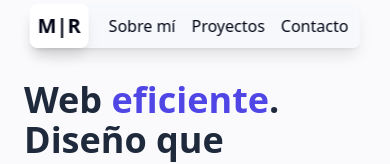
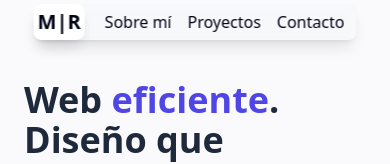
Before and after one commit to MaykelldaCostaRamos/Portafolio, a React (Vite) app: page / in a window 390 px wide. Shown: the top 164 px of the page. Built offline with nearby package versions, Linux system fonts and the light colour scheme.

Commit message:
Header responsive ok

```diff
--- a/src/components/Header.jsx
+++ b/src/components/Header.jsx
@@ -1,31 +1,30 @@
 export default function Header() {
   return (
     <header id="home">
-     <div className="
-        fixed top-1 left-1/2 transform -translate-x-1/2 z-50
-        bg-slate-100/30 rounded-lg shadow-lg backdrop-blur-sm
-        flex items-center text-slate-950 px-0 gap-2 w-auto max-w-full
-        sm:w-11/12   // ~91% en móviles grandes
-        md:w-5/6     // ~83% en tablets
-        lg:w-3/3     // ~66% en desktop normal
-        xl:w-2/4     // 50% en desktop grande (1280px+)
-        2xl:w-1/4    // 40% en ultra wide
-      ">
-
-
-
+      <div
+        className="
+          fixed top-1 left-1/2 transform -translate-x-1/2 z-50
+          bg-slate-100/30 rounded-lg shadow-lg backdrop-blur-sm
+          flex items-center text-slate-950 gap-2 w-auto max-w-full
+          sm:w-9/12
+          md:w-4/6
+          lg:w-3/3
+          xl:w-1/2
+          2xl:w-1/4
+        "
+      >
         <a
           href="#hero"
-          className="text-xl md:text-2xl bg-white shadow-lg font-extrabold rounded-lg p-2 flex-shrink-0"
+          className="text-xl md:text-2xl bg-white shadow-lg font-extrabold rounded-lg p-1 flex-shrink-0"
         >
           M<strong>|</strong>R
         </a>
 
-
         <nav
           className="flex flex-1 justify-center ml-auto gap-4 px-3 text-base overflow-hidden
-                    sm:gap-8 sm:space-x-4
-                    md:gap-10 md:space-x-6">
+                     sm:gap-8 sm:space-x-4
+                     md:gap-10 md:space-x-6"
+        >
           <a href="#about" className="whitespace-nowrap hover:text-slate-900 transition">
             Sobre mí
           </a>
```
